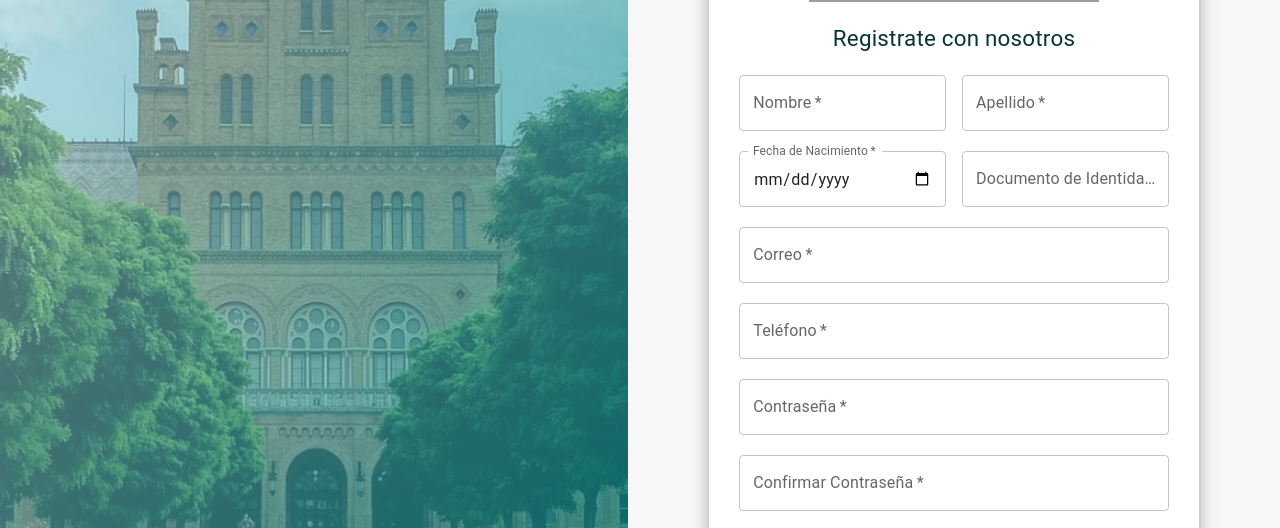
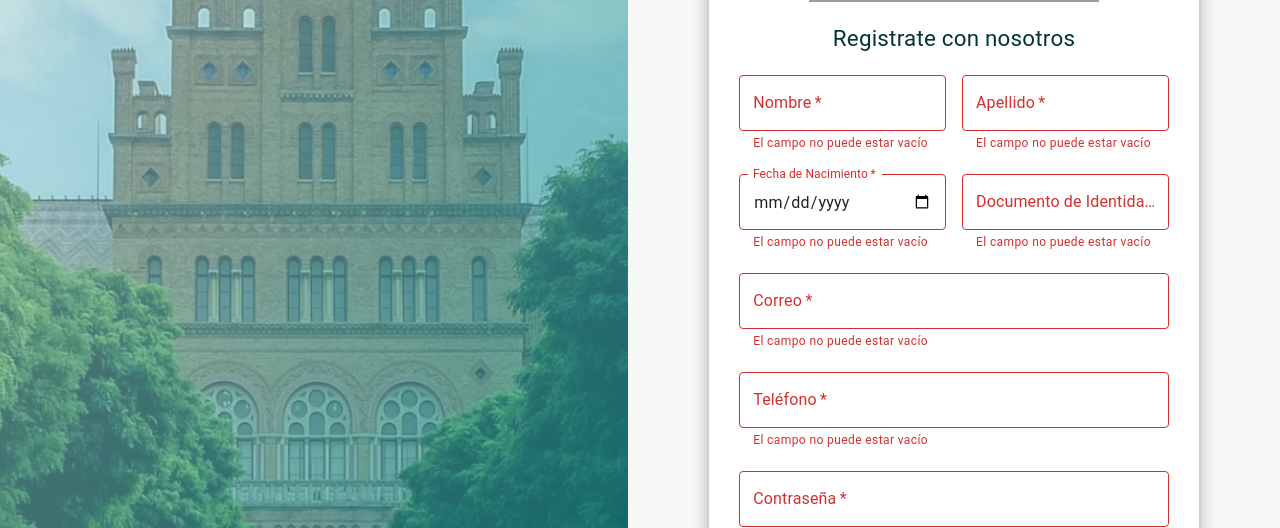
Before and after one commit to laboratorio-2-team/banco-universitario-lab2, a React (Vite) app: page /register in a window 1280 px wide. Shown: the part 272-800 px from the top of the page. Built offline with nearby package versions, Linux system fonts and the light colour scheme; grey boxes are pictures that could not be loaded.

Commit message:
creado forma de navegacion de nuevo al root y agregada validacion de datos en el momento de registro

```diff
--- a/src/pages/auth/components/LoginForm.tsx
+++ b/src/pages/auth/components/LoginForm.tsx
@@ -111,12 +111,14 @@ export const LoginForm: React.FC = () => {
             justifyContent="center"
             style={{ marginBottom: "20px" }}
           >
+            <a href="/">
               <img
                 alt="logo"
                 src="src/assets/logo-no-background.png"
                 className="responsive"
                 style={{ maxWidth: "180px", marginBottom: "20px" }}
               />
+            </a>
             <Typography style={titlestyle} gutterBottom>
               Bienvenido a Banca en Linea
             </Typography>
--- a/src/pages/auth/components/RegisterForm.tsx
+++ b/src/pages/auth/components/RegisterForm.tsx
@@ -3,6 +3,7 @@ import { useTheme } from "@mui/material/styles";
 import { GlobalStyles } from "@mui/material";
 import img1 from "@assets/coverRegister.png";
 import { Link } from "react-router-dom";
+import React, { useState } from "react";
 export const RegisterForm = () => {
   const theme = useTheme(); // Acceso al tema de Material UI
 
@@ -37,6 +38,54 @@ export const RegisterForm = () => {
     color: "#fff",
   };
 
+  const [data, setData] = useState({nombre:'',apellido:'',fechaNac:'',id:'',email:'',telefono:'',password:'',confirm:''});
+
+  const valName = ()=>{
+    if (!data.nombre) return false
+    const re = /^[A-Za-z\-]+$/;
+    return re.test(data.nombre);
+  };
+  const valLast = ()=>{
+    if (!data.apellido) return false
+    const re = /^[A-Za-z\-]+$/;
+    return re.test(data.apellido);
+  };
+  const valDate = ()=>{
+    if (!data.fechaNac) return false
+    const today = new Date();
+    const birth = new Date(data.fechaNac);
+    const age = today.getFullYear() - birth.getFullYear();
+    return age >= 15;
+  };
+  const handleChange = (e:React.ChangeEvent<HTMLInputElement>)=>{
+    setData({...data, [e.target.name]:e.target.value});
+    console.log(data);
+  }
+  const valEmail = ()=>{
+    if (!data.email) return false
+    const re = /\S+@\S+\.\S+/;
+    return re.test(data.email);
+  }
+  const valId = ()=>{
+    if (!data.id) return false
+    const re = /^[0-9]+$/;
+    return re.test(data.id);
+  };
+  const valPhone = ()=>{
+    if (!data.telefono) return false
+    const re = /^[0-9]+$/;
+    return re.test(data.telefono);
+  };
+  const valPassword = ()=>{
+    if (!data.password) return false
+    const re = /^(?=.*[a-z])(?=.*[A-Z])(?=.*\d)(?=.*[\W_])[A-Za-z\d\W_]{8,}$/;
+    return re.test(data.password);
+  };
+  const valConfirm = ()=>{
+    if (!data.password || !data.confirm) return false
+    const re = /^(?=.*[a-z])(?=.*[A-Z])(?=.*\d)(?=.*[\W_])[A-Za-z\d\W_]{8,}$/;
+    return re.test(data.confirm) && (data.password === data.confirm)
+  }
   return (
     <>
       <GlobalStyles
@@ -108,12 +157,14 @@ export const RegisterForm = () => {
           >
             <Paper elevation={10} style={paperStyle}>
               <Grid sx={{ display: "flex", justifyContent: "center" }}>
+                <a href="/">
                   <img
                     alt="logo"
                     src="src/assets/logo-no-background.png"
                     className="responsive"
                     style={{ maxWidth: "290px", marginBottom: "20px" }}
                   />
+                </a>
               </Grid>
               <Grid
                 container
@@ -133,6 +184,10 @@ export const RegisterForm = () => {
                     variant="outlined"
                     fullWidth
                     required
+                    name="nombre"
+                    onChange={handleChange}
+                    error={!valName()}
+                    helperText={!valName() ? (data.nombre ? 'El nombre debe contener solo letras' : 'El campo no puede estar vacío'):''}
                   />
                 </Grid>
                 <Grid item xs={12} md={6}>
@@ -141,6 +196,10 @@ export const RegisterForm = () => {
                     variant="outlined"
                     fullWidth
                     required
+                    name="apellido"
+                    onChange={handleChange}
+                    error={!valLast()}
+                    helperText={!valLast() ? (data.apellido ? 'El apellido debe contener solo letras' : 'El campo no puede estar vacío'):''}
                   />
                 </Grid>
               </Grid>
@@ -155,6 +214,10 @@ export const RegisterForm = () => {
                     InputLabelProps={{ shrink: true }}
                     fullWidth
                     required
+                    name="fechaNac"
+                    onChange={handleChange}
+                    error={!valDate()}
+                    helperText={!valDate() ? (data.fechaNac ? 'Debe ser mayor de 15 para poder registrarse' : 'El campo no puede estar vacío'):''}
                   />
                 </Grid>
                 <Grid item xs={12} md={6}>
@@ -163,6 +226,10 @@ export const RegisterForm = () => {
                     variant="outlined"
                     fullWidth
                     required
+                    name="id"
+                    onChange={handleChange}
+                    error={!valId()}
+                    helperText={!valId() ? (data.id ? 'La cedula debe contener solo numeros' : 'El campo no puede estar vacío'):''}
                   />
                 </Grid>
               </Grid>
@@ -174,6 +241,10 @@ export const RegisterForm = () => {
                 type="email"
                 fullWidth
                 required
+                name="email"
+                onChange={handleChange}
+                error={!valEmail()}
+                helperText={!valEmail() ? (data.email ? 'Debe insertar un correo valido' : 'El campo no puede estar vacío'):''}
                 style={{ marginBottom: "20px" }}
               />
               <TextField
@@ -181,6 +252,10 @@ export const RegisterForm = () => {
                 variant="outlined"
                 fullWidth
                 required
+                name="telefono"
+                onChange={handleChange}
+                error={!valPhone()}
+                helperText={!valPhone() ? (data.telefono ? 'El telefono debe contener solo numeros' : 'El campo no puede estar vacío'):''}
                 style={{ marginBottom: "20px" }}
               />
               <TextField
@@ -189,6 +264,10 @@ export const RegisterForm = () => {
                 variant="outlined"
                 fullWidth
                 required
+                name="password"
+                onChange={handleChange}
+                error={!valPassword()}
+                helperText={!valPassword() ? (data.password ? 'La contraseña debe tener al menos 8 caracteres, al menos una letra mayúscula, una letra minúscula, un número' : 'El campo no puede estar vacío'):''}
                 style={{ marginBottom: "20px" }}
               />
               <TextField
@@ -197,6 +276,10 @@ export const RegisterForm = () => {
                 variant="outlined"
                 fullWidth
                 required
+                name="confirm"
+                onChange={handleChange}
+                error={!valConfirm()}
+                helperText={!valConfirm() ? (data.confirm ? 'El campo debe ser igual al de contraseña' : 'El campo no puede estar vacío'):''}
                 style={{ marginBottom: "20px" }}
               />
               <Button variant="contained" fullWidth style={buttonStyle}>
```
Lines whose indentation alone changed are shown as unchanged.
